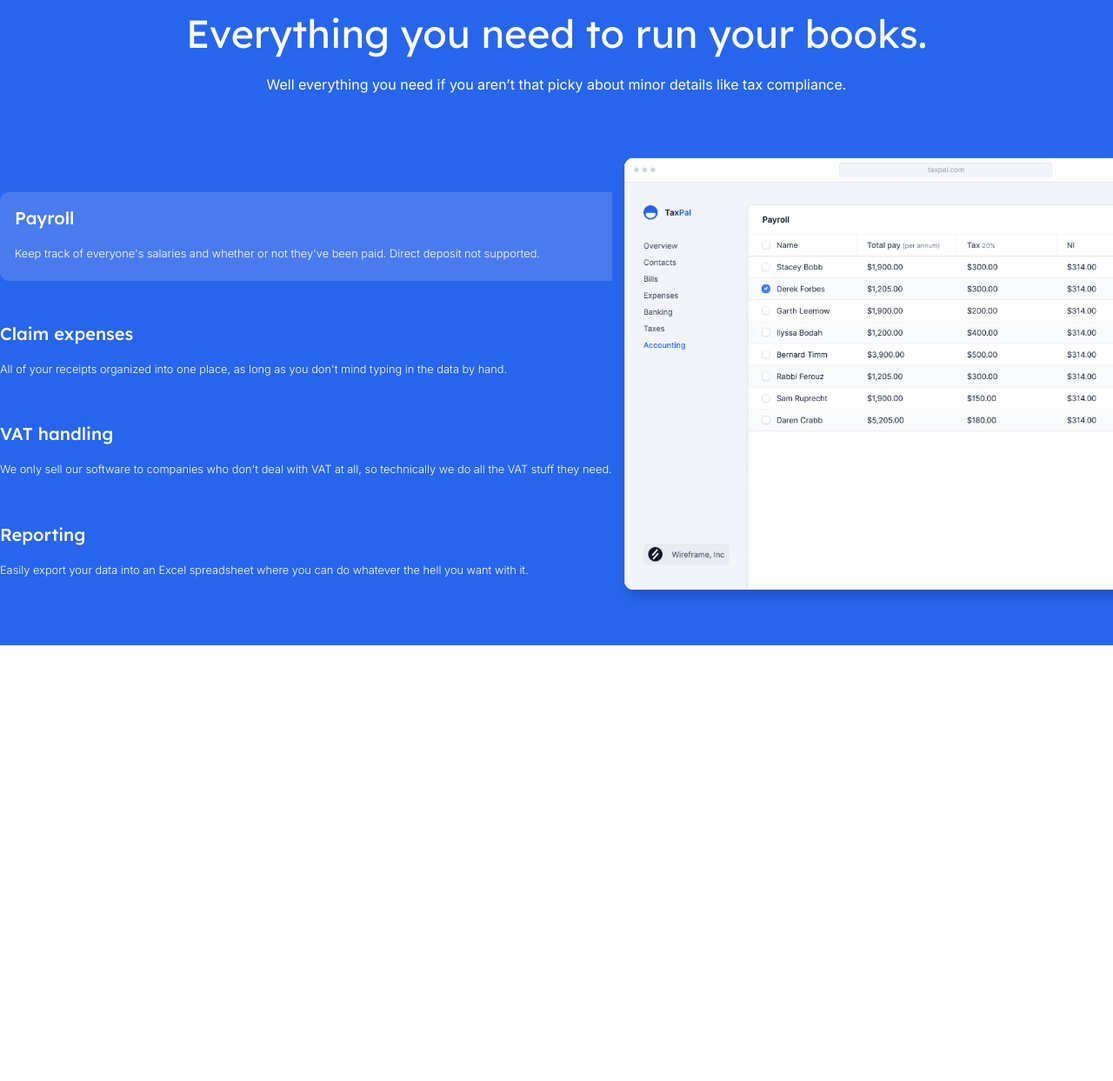
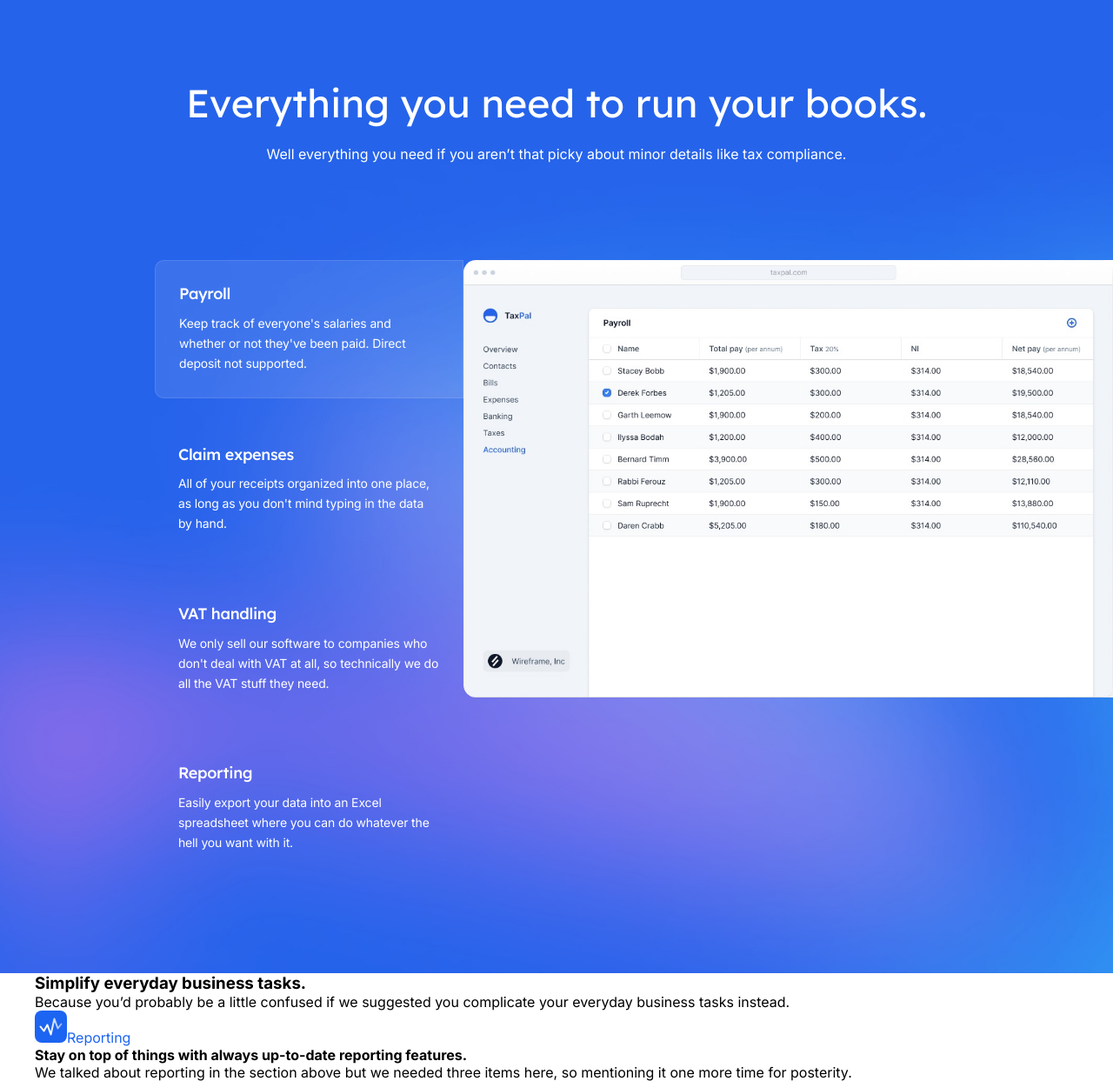
Before and after one commit to marouanrtima/Accounting-landing-page, a plain HTML site: page src/index.html in a window 1280 px wide. Shown: the part 897-2140 px from the top of the page at 87% size. Before the commit the page ends 1639 px from the top, so only its background shows below. Drawn offline with Linux system fonts and the light colour scheme.

Commit message:
change name of the image and start third section

```diff
--- a/src/css/pages/home.css
+++ b/src/css/pages/home.css
@@ -2,7 +2,7 @@
 @import "../layouts/footer.css";
 @import "../layouts/app.css";
 
-.accounting-container{
+.accounting-container {
   display: grid;
   gap: 1.3rem;
   padding: 5rem 0;
@@ -13,35 +13,36 @@
   text-align: center;
   margin: 0 auto;
   /* padding: 3.18rem 0; */
-
 }
 
-.title-accounting h2,.title-accounting span{
+.title-accounting h2,
+.title-accounting span {
   font-size: 4rem;
   font-family: var(--secondary-font);
   font-weight: 500;
   line-height: 5.6rem;
 }
 
-.title-accounting span{
+.title-accounting span {
   color: var(--primary-color);
   background-image: url(/assets/icons/victor.svg);
   background-repeat: no-repeat;
-    background-position:  0.9rem 3rem;;
+  background-position: 0.9rem 3rem;
 }
 
-.accounting-container .paraghraph{
+.accounting-container .paraghraph {
   font-size: 1rem;
   font-family: var(--primary-font);
   font-weight: 400;
   line-height: 30px;
-    color: #4B5563;
+  color: #4b5563;
   text-align: center;
   width: 32rem;
   margin: 0 auto;
 }
 
-.traitement-paiment,.watch-vido{
+.traitement-paiment,
+.watch-vido {
   display: grid;
   align-items: center;
   justify-content: center;
@@ -49,17 +50,17 @@
   gap: 1rem;
 }
 
-.watch-video{
+.watch-video {
   background-color: #ffff;
- border: 1px solid #E5E7EB;
- color: #4B5563;
+  border: 1px solid #e5e7eb;
+  color: #4b5563;
   display: grid;
   grid-template-columns: auto auto;
   align-items: center;
   gap: 0.7rem;
 }
 
-.companies-container p:first-child{
+.companies-container p:first-child {
   text-align: center;
   font-size: 1rem;
   font-weight: 500;
@@ -67,14 +68,13 @@
   color: #111928;
 }
 
-.companies-container{
+.companies-container {
   display: grid;
   gap: 3rem;
   padding: 5rem 0;
 }
 
-
-.companies-container .companies{
+.companies-container .companies {
   display: grid;
   align-items: center;
   grid-template-columns: repeat(auto-fill, 140px);
@@ -85,90 +85,92 @@
   margin: 0 2rem;
 }
 
-.companies-container .companies .flex{
+.companies-container .companies .flex {
   display: grid;
   grid-template-columns: auto 1fr;
   align-items: center;
-    gap: .7rem;
+  gap: 0.7rem;
 }
 
-.books-container{
-    background-color: #2765EC;
-    padding: 2rem 0;
+.books-container {
+  background-image: url(/assets/images/background.png);
+  background-repeat: no-repeat;
+  background-size: cover;
+  padding: 7rem 0;
   display: grid;
-    gap: 4.6rem;
+  gap: 7rem;
 }
 
-.books-container .title-container{
+.books-container .title-container {
   text-align: center;
-        color: #FFFFFF;
+  color: #ffffff;
   display: grid;
-        gap: .8rem;
+  gap: 0.8rem;
 }
 
-.books-container .title-container h2{
+.books-container .title-container h2 {
   font-family: var(--secondary-font);
   font-size: 2.8rem;
   font-weight: 400;
   line-height: 1.6;
-
 }
 
-.books-container .title p{
+.books-container .title p {
   font-family: var(--primary-font);
   font-size: 1rem;
 }
-
-.wrapper-container{
+.grid {
   display: grid;
-    grid-template-columns: auto 1fr;
+  grid-template-columns: 1fr 1.4fr;
+  /* grid-template-columns: repeat(auto-fill, minmax(800px, 1fr)); */
+  /* align-items: center;
+  justify-content: center; */
+}
+.grid .items-taps {
+  display: grid;
   align-items: center;
 }
 
-.wrapper-container .taps-container{
-    display: flex;
-    justify-content: flex-end;
-
-}
-
-.wrapper-container .taps-container .taps{
-    display: grid;
-    gap: 3rem;
-
-/* margin-left: 10rem  */
-}
-
-.wrapper-container  .screenshot{
-    width: ;
-}
-
-
-.wrapper-container  .screenshot img{
+.overview-photo img {
+  border-radius: 0.9rem 0 0 0.9rem;
+  overflow: hidden;
   width: 100%;
 }
 
-.wrapper-container .taps-container .taps .inner-tap{
-color: #FFFFFF;
+.taps-container {
   display: grid;
-gap: 1rem;
-}
-.wrapper-container .taps-container .taps .inner-tap:first-child{
-
-    border: 1px solid #4a7bee;
-    padding: 1rem;
-    border-radius: 10px 0 0 10px;
-    background-color: #4a7bee;
+  grid-template-columns: repeat(3, 1fr);
+  gap: 1.68rem 0;
 }
 
-.taps-container .taps .inner-tap h3 {
-font-family: var(--secondary-font);
-font-size: 1.25rem;
-font-weight: 500;
+.taps-container .tap {
+  color: #ffffff;
+  display: grid;
+  gap: 0.68rem;
+  grid-column: 2/4;
+  padding: 1.7rem;
 }
 
-.taps-container .taps .inner-tap p{
-    font-family: var(--primary-font);
-    font-size: .8rem;
-    font-weight: 300;
-    line-height: 2.1;
+.taps-container .tap h4 {
+  font-family: var(--secondary-font);
+  font-style: normal;
+  font-weight: 500;
+  font-size: 18px;
+  line-height: 22px;
+  letter-spacing: -0.02em;
 }
+
+.taps-container .tap p {
+  font-family: "Inter";
+  font-style: normal;
+  font-weight: 400;
+  font-size: 14px;
+  line-height: 23px;
+  letter-spacing: -0.01em;
+}
+
+.taps-container .tap:first-child {
+  background: rgba(255, 255, 255, 0.1);
+  border: 1px solid rgba(255, 255, 255, 0.11);
+  border-radius: 10px 0px 0px 10px;
+}
--- a/src/index.html
+++ b/src/index.html
@@ -44,19 +44,23 @@
       </header>
       <div class="accounting-container container">
         <div class="title-accounting">
-          <h2>Accounting
+          <h2>
+            Accounting
             <span>made simple</span>
             for small businesses.
           </h2>
         </div>
         <div class="paraghraph">
-          <p>Most bookkeeping software is accurate, but hard to use. We make the opposite trade-off, and hope you don’t get audited.</p>
+          <p>
+            Most bookkeeping software is accurate, but hard to use. We make the
+            opposite trade-off, and hope you don’t get audited.
+          </p>
         </div>
         <div class="traitement-paiment">
           <button>Get 6 months free</button>
           <div class="watch-video button">
-            <img src="/assets/icons/play-victor.svg" alt="play-victor">
-            <span >Watch video</span>
+            <img src="/assets/icons/play-victor.svg" alt="play-victor" />
+            <span>Watch video</span>
           </div>
         </div>
       </div>
@@ -64,60 +68,99 @@
         <p>Trusted by these six companies so far</p>
         <div class="companies">
           <div class="transistor flex">
-            <img src="/assets/icons/transistor.svg" alt="transistor">
+            <img src="/assets/icons/transistor.svg" alt="transistor" />
           </div>
           <div class="tuple flex">
-            <img src="/assets/icons/tuple.svg" alt="tuple">
+            <img src="/assets/icons/tuple.svg" alt="tuple" />
           </div>
           <div class="statickit flex">
-            <img src="/assets/icons/statickit.svg" alt="statickit">
+            <img src="/assets/icons/statickit.svg" alt="statickit" />
           </div>
           <div class="mirage flex">
-            <img src="/assets/icons/mirage.svg" alt="mirage">
+            <img src="/assets/icons/mirage.svg" alt="mirage" />
           </div>
           <div class="laravel flex">
-            <img src="/assets/icons/laravel.svg" alt="laravel">
+            <img src="/assets/icons/laravel.svg" alt="laravel" />
           </div>
           <div class="stamatic flex">
-            <img src="/assets/icons/stamatic.svg" alt="stamatic">
+            <img src="/assets/icons/stamatic.svg" alt="stamatic" />
           </div>
-
         </div>
       </div>
       <!-- finish section header -->
-      <div class="books-container">
+      <!-- start second section -->
+      <section class="books-container">
         <div class="title-container container">
           <h2>Everything you need to run your books.</h2>
-          <p>Well everything you need if you aren’t that picky about minor details like tax compliance.</p>
+          <p>
+            Well everything you need if you aren’t that picky about minor
+            details like tax compliance.
+          </p>
         </div>
-      <div class="wrapper-container">
-          <div class="taps-container">
-            <div class="taps container">
-              <div class="inner-tap">
-                <h3>Payroll</h3>
-                <p>Keep track of everyone's salaries and whether or not they've been paid. Direct deposit not supported.</p>
+        <div class="grid">
+          <div class="items-taps">
+            <div class="taps-container">
+              <div class="tap">
+                <h4>Payroll</h4>
+                <p>
+                  Keep track of everyone's salaries and whether or not they've
+                  been paid. Direct deposit not supported.
+                </p>
               </div>
-              <div class="inner-tap">
-                <h3>Claim expenses</h3>
-                <p>All of your receipts organized into one place, as long as you don't mind typing in the data by hand.</p>
-                </div>
-              <div class="inner-tap">
-                <h3>VAT handling</h3>
-                <p>We only sell our software to companies who don't deal with VAT at all, so technically we do all the VAT stuff they need.</p>
+              <div class="tap">
+                <h4>Claim expenses</h4>
+                <p>
+                  All of your receipts organized into one place, as long as you
+                  don't mind typing in the data by hand.
+                </p>
               </div>
-              <div class="inner-tap">
-                <h3>Reporting</h3>
-                <p>Easily export your data into an Excel spreadsheet where you can do whatever the hell you want with it.</p>
+              <div class="tap">
+                <h4>VAT handling</h4>
+                <p>
+                  We only sell our software to companies who don't deal with VAT
+                  at all, so technically we do all the VAT stuff they need.
+                </p>
+              </div>
+              <div class="tap">
+                <h4>Reporting</h4>
+                <p>
+                  Easily export your data into an Excel spreadsheet where you
+                  can do whatever the hell you want with it.
+                </p>
               </div>
             </div>
           </div>
-          <div class="screenshot">
-            <img src="/assets/images/Screenshot.png" alt="Screenshot">
+          <div class="overview-photo">
+            <img src="/assets/images/Screenshot.jpeg" alt="Screenshot" />
           </div>
-      </div>
-
-      </div>
-      <!-- start second section -->
+        </div>
+      </section>
+      <!-- finish second section -->
+      <!-- start third section -->
+      <section class="businesstasks container">
+        <div class="title-business">
+          <h3>Simplify everyday business tasks.</h3>
+          <p>
+            Because you’d probably be a little confused if we suggested you
+            complicate your everyday business tasks instead.
+          </p>
+        </div>
+        <div class="items-parent">
+          <div class="first-item">
+            <a href="#"
+              ><img src="/assets/icons/reporting.svg" alt="icon-item"
+            />Reporting</a>
+            <h4>
+              Stay on top of things with always up-to-date reporting features.
+            </h4>
+            <p>
+              We talked about reporting in the section above but we needed three
+              items here, so mentioning it one more time for posterity.
+            </p>
+          </div>
+        </div>
+      </section>
+      <!-- finish third section -->
     </main>
   </body>
 </html>
```
Also changed, not shown: assets/icons/reporting.svg (added), assets/images/Screenshot.jpeg (added), assets/images/Screenshot.png (deleted), assets/images/background.png (added). Lines whose indentation alone changed are shown as unchanged.
